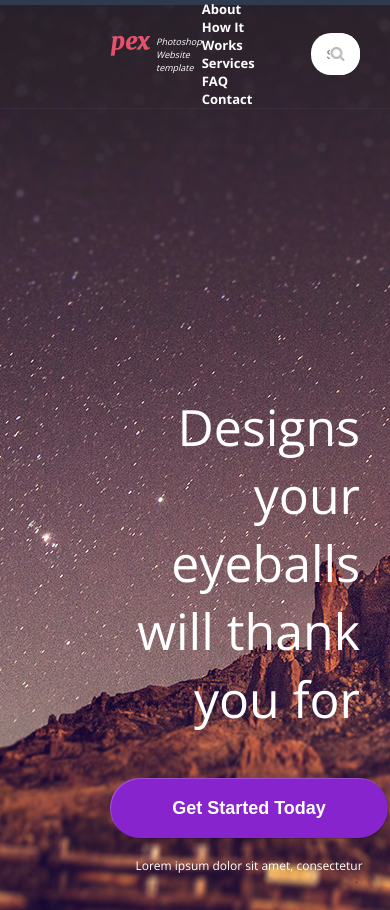
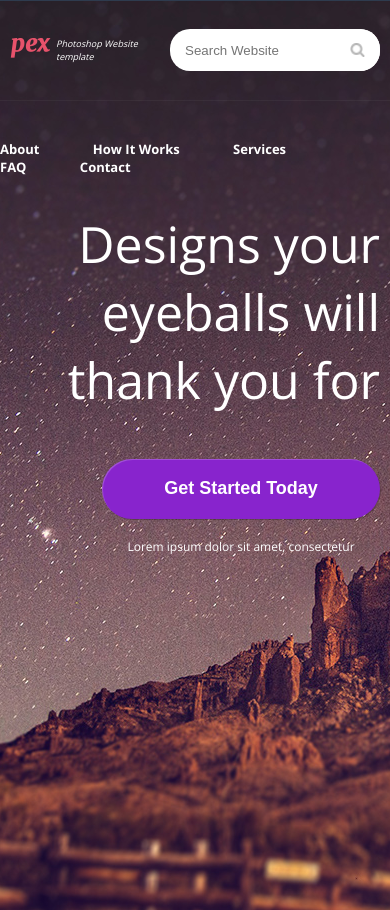
Before and after one commit to AntipinMaxim/layout-study, a website: page src/index.html in a window 390 px wide. Shown: the top 910 px of the page. Drawn offline with nearby package versions, Linux system fonts and the light colour scheme; files whose address does not match are found by name.

Commit message:
adaptive

```diff
--- a/src/index.html
+++ b/src/index.html
@@ -10,6 +10,7 @@
 	<title>layout-study</title>
 </head>
   <body>
+    <div class="wrapper">
       <header class="header">
         <div class="header__top-line top-line">
           <div class="top-line__wrap container-alignment">
@@ -17,7 +18,7 @@
               <a href="#" class="logo__link-home"><img src="img//header-logo.png" alt=""></a>
               <span class="name-site">Photoshop Website template</span>
             </div>
-				<div class="top-nav">
+            <div class="top-nav top-line__top-nav">
               <ul class="top-nav__list">
                 <li class="top-nav__item"><a href="">About</a></li>
                 <li class="top-nav__item"><a href="">How It Works</a></li>
@@ -31,6 +32,15 @@
                 <button type="submit"  class="search__button">
               </form>
           </div>
+        </div>
+        <div class="top-nav header__top-nav">
+          <ul class="top-nav__list">
+            <li class="top-nav__item"><a href="">About</a></li>
+            <li class="top-nav__item"><a href="">How It Works</a></li>
+            <li class="top-nav__item"><a href="">Services </a></li>
+            <li class="top-nav__item"><a href="">FAQ</a></li>
+            <li class="top-nav__item"><a href="">Contact</a></li>
+          </ul>
         </div>
         <div class="header__block1  block1 container-alignment">
           <h1>Designs your eyeballs
@@ -153,5 +163,6 @@
           <p>psum dolor sit amet, consectetur adipisicing elit, sed do eiusmod tempor incididunt ut labore et dolore magna aliqua.</p>
         </div>
       </footer>
+    </div>
   </body>
 </html>
--- a/src/styles/main.css
+++ b/src/styles/main.css
@@ -4,7 +4,11 @@ body {
   font-family: -apple-system, BlinkMacSystemFont, "Segoe UI", "Roboto", "Oxygen", "Ubuntu", "Cantarell", "Fira Sans", "Droid Sans", "Helvetica Neue", sans-serif;
   color: white;
   font-family: 'Open Sans', sans-serif;
+}
 
+.wrapper {
+  max-width: 1600px;
+  margin: 0 auto;
 }
 
 a {
@@ -20,8 +24,8 @@ a {
 .header {
   background-image: url("../img/header-bg.jpg");
   background-position: center;
-  background-repeat: repeat-x;
-  min-height: 1118px;
+  background-repeat: no-repeat;
+  min-height: 1110px;
   background-color: #2e3b4e;
 }
 
@@ -51,8 +55,11 @@ a {
   font-style: italic;
 }
 
+.top-line__top-nav {
+  margin-left: auto;
+}
+
 .top-nav {
-  margin-left: auto;
   font-size: 13px;
   font-weight: bold;
 }
@@ -109,6 +116,10 @@ a {
   background-position: left center;
   background-repeat: no-repeat;
   cursor: pointer;
+}
+
+.header__top-nav {
+  display: none;
 }
 
 .header__block1 {
@@ -405,3 +416,46 @@ a {
 .footer p {
   margin-bottom: 0;
 }
+
+@media (max-width:1100px){
+  .container-alignment {
+    margin: 0 10px;
+  }
+
+  .top-line__top-nav {
+    margin: 0 auto;
+  }
+
+  .top-line__wrap {
+    justify-content: space-around;
+  }
+}
+
+@media (max-width:925px){
+  .top-line__top-nav {
+    display: none;
+  }
+
+  .header__top-line {
+    margin-bottom: 39px;
+  }
+
+  .top-nav__item:last-child {
+    margin-right: 0;
+  }
+
+  .top-nav a:hover {
+    border-top: 2px solid #fff;
+    border-bottom: 0;
+  }
+
+  .header__top-nav {
+    display: flex;
+    justify-content: space-around;
+  }
+
+  .about {
+    background-image: none;
+    padding: 0;
+  }
+}
```
Lines whose indentation alone changed are shown as unchanged.
